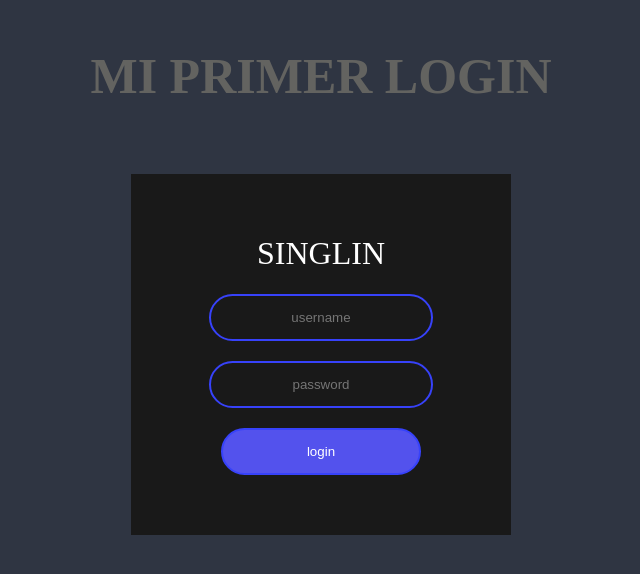
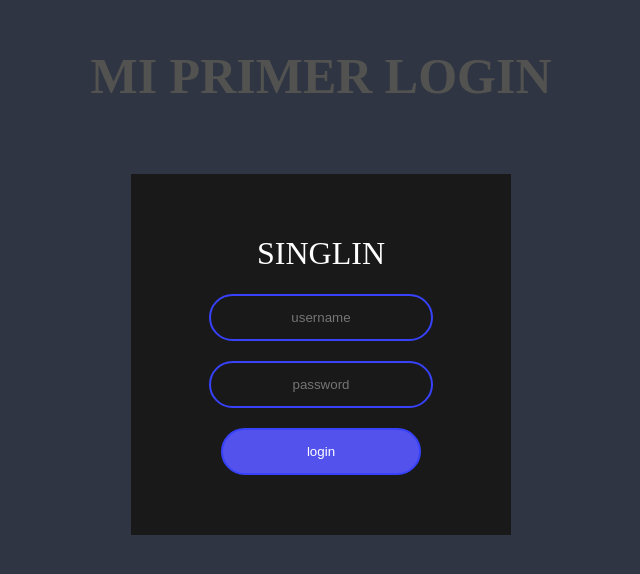
Before and after one commit to jei23/practica2, a plain HTML site: page index.html in a window 1280 px wide. Shown: the part 134-708 px from the top of the page, without its empty margins (319-959 px from the left). Drawn offline with nearby package versions, Linux system fonts and the light colour scheme.

Commit message:
CAMBIO DEL COLOR DEL TITULO

```diff
--- a/style.css
+++ b/style.css
@@ -74,7 +74,7 @@ body,html{
 }
 
 .header h1{
-    color: #636360;
+    color: #525250;
 }
 
 .main{
```
